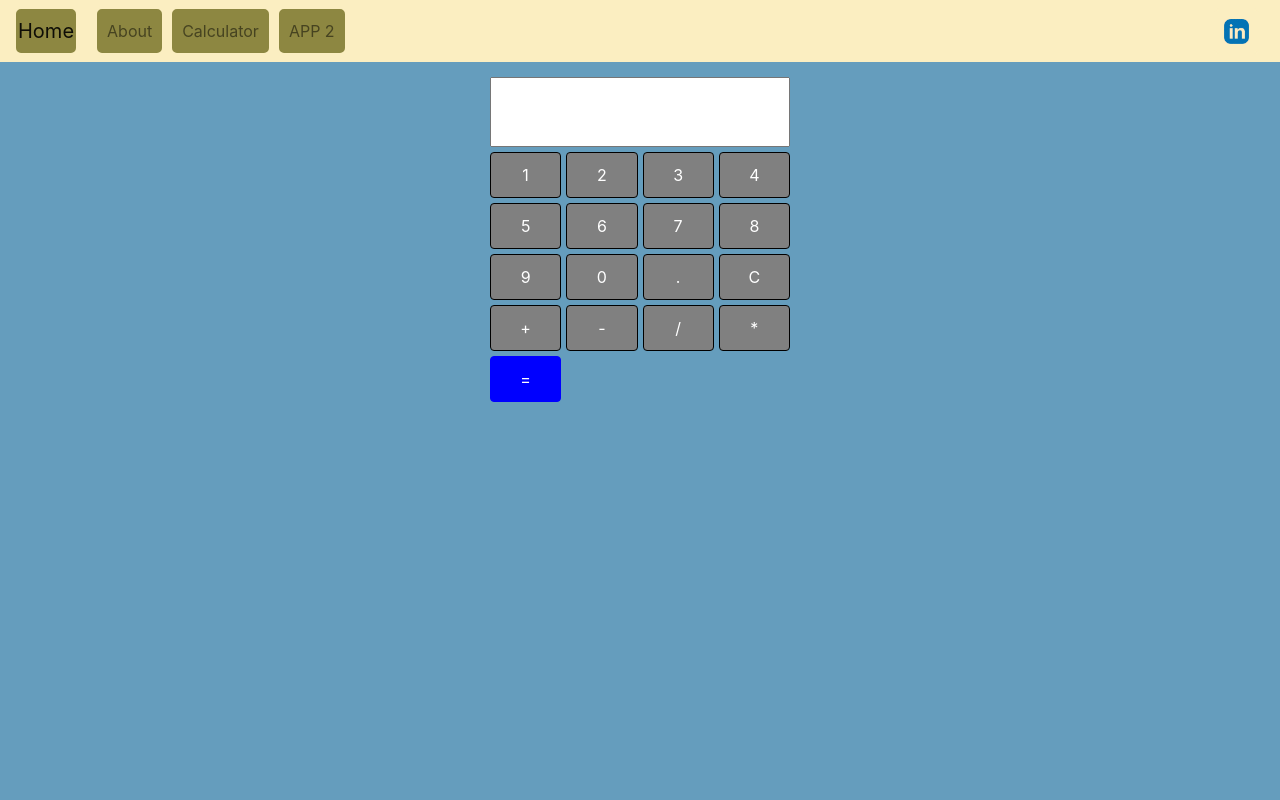
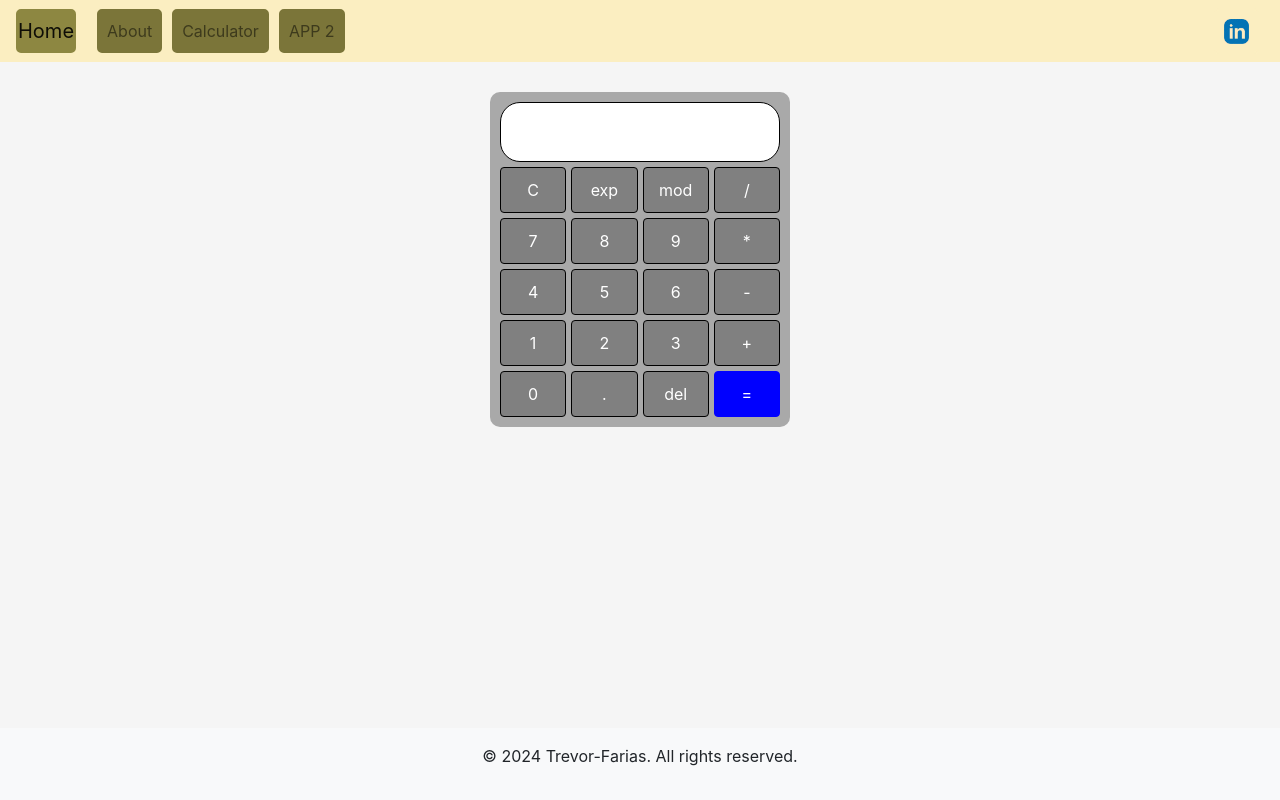
Before and after one commit to trevorfar/Portfolio_Site, a Flask app: page /calculator in a window 1280 px wide. Run offline with Flask 3, Linux system fonts and the light colour scheme; some libraries are stand-ins or nearby versions.

Commit message:
pre-Styling

```diff
--- a/static/css/style_app1.css
+++ b/static/css/style_app1.css
@@ -4,12 +4,26 @@
     gap: 5px;
     max-width: 300px;
     padding-top: 15px;
-    margin: 0 auto;
+    margin: 30px auto 0 auto;
+    background-color: darkgray;
+    padding: 10px;
+    border-radius: 10px;
+
+
 }
+
+#display{
+    border-radius: 20px;
+    border: 1px solid black;
+    overflow: hidden;
+}
+
+
 
 #CalculatorForm textarea{
     grid-column: span 4;
     padding: 10px;
+    height: 60px;
     font-size: 16px;
     text-align: right;
     resize: none;
--- a/static/java/calculatorScript.js
+++ b/static/java/calculatorScript.js
@@ -10,6 +10,13 @@
         updateDisplay();
     }
 
+    function remFromExpression(value){
+        expression = expression.slice(0, -1);  // Remove the last character
+        updateDisplay();
+    }
+
+
+
     function clearExpression() {
         expression = '';
         updateDisplay();
@@ -18,3 +25,19 @@
     function updateDisplay() {
         document.getElementById('display').value = expression;
     }
+
+    document.addEventListener('DOMContentLoaded', function () {
+        document.addEventListener('keydown', function (event) {
+            var keyPressed = event.key;
+
+            if (/[0-9+\-*/.%]/.test(keyPressed)) {
+                appendToExpression(keyPressed);
+            } else if (keyPressed === 'Enter') {
+                event.preventDefault();
+                document.getElementById('CalculatorForm').submit();
+            } else if (keyPressed === 'Delete') {
+                event.preventDefault();
+                clearExpression();
+            }
+        });
+    });
--- a/templates/base.html
+++ b/templates/base.html
@@ -12,13 +12,16 @@
 
     <style>
       body {
-          background-color: #659DBD; /* Set your desired background color here */
+          background-color: whitesmoke; /* Set your desired background color here */
+          overflow-y: auto !important;
+          height: 100vh !important; /* Set a minimum height of 100% of the viewport height */
+
       }
       .navbar-nav .nav-item {
-        border: 2px solid #8D8741; /* Set your desired border color here */
+        border: 2px solid #7b7539; /* Set your desired border color here */
         border-radius: 5px;
         margin: 0 5px;
-        background-color: #8D8741;
+        background-color: #7b7539;
         color: white;
 
     }
@@ -43,6 +46,8 @@
         border-radius: 5px;
         border: 2px solid #8D8741;
       }
+
+
 
   </style>
 
@@ -91,6 +96,11 @@
       {% block content %} {% endblock %}
     </div>
 
+    <footer class="footer mt-auto py-3 bg-light text-black fixed-bottom">
+      <div class="container text-center">
+          <p>&copy; 2024 Trevor-Farias. All rights reserved.</p>
+      </div>
+  </footer>
     <!-- Optional JavaScript -->
     <!-- jQuery first, then Popper.js, then Bootstrap JS -->
     <script src="https://code.jquery.com/jquery-3.3.1.slim.min.js" integrity="sha384-q8i/X+965DzO0rT7abK41JStQIAqVgRVzpbzo5smXKp4YfRvH+8abtTE1Pi6jizo" crossorigin="anonymous"></script>
--- a/templates/calculator.html
+++ b/templates/calculator.html
@@ -16,26 +16,25 @@
     {{ expression }}
     {{ "Error: Invalid Expression" if result == "Invalid Expression" else result }}</textarea>
 
-
+    <button type="button" onclick="clearExpression()">C</button>
+    <button type="button" onclick="appendToExpression('**')">exp</button>
+    <button type="button" onclick="appendToExpression('%')">mod</button>
+    <button type="button" onclick="appendToExpression('/')">/</button>
+    <button type="button" onclick="appendToExpression('7')">7</button>
+    <button type="button" onclick="appendToExpression('8')">8</button>
+    <button type="button" onclick="appendToExpression('9')">9</button>
+    <button type="button" onclick="appendToExpression('*')">*</button>
+    <button type="button" onclick="appendToExpression('4')">4</button>
+    <button type="button" onclick="appendToExpression('5')">5</button>
+    <button type="button" onclick="appendToExpression('6')">6</button>
+    <button type="button" onclick="appendToExpression('-')">-</button>
     <button type="button" onclick="appendToExpression('1')">1</button>
     <button type="button" onclick="appendToExpression('2')">2</button>
     <button type="button" onclick="appendToExpression('3')">3</button>
-    <button type="button" onclick="appendToExpression('4')">4</button>
-    <button type="button" onclick="appendToExpression('5')">5</button>
-    <button type="button" onclick="appendToExpression('6')">6</button>
-    <button type="button" onclick="appendToExpression('7')">7</button>
-    <button type="button" onclick="appendToExpression('8')">8</button>
-    <button type="button" onclick="appendToExpression('9')">9</button>
+    <button type="button" onclick="appendToExpression('+')">+</button>
     <button type="button" onclick="appendToExpression('0')">0</button>
     <button type="button" onclick="appendToExpression('.')">.</button>
-
-    <button type="button" onclick="clearExpression()">C</button>
-
-    <button type="button" onclick="appendToExpression('+')">+</button>
-    <button type="button" onclick="appendToExpression('-')">-</button>
-    <button type="button" onclick="appendToExpression('/')">/</button>
-    <button type="button" onclick="appendToExpression('*')">*</button>
-
+    <button type="button" onclick="remFromExpression()">del</button>
     <button type="submit" >=</button>
 </form>
 </div>
```
Also changed, not shown: 1 other file.
